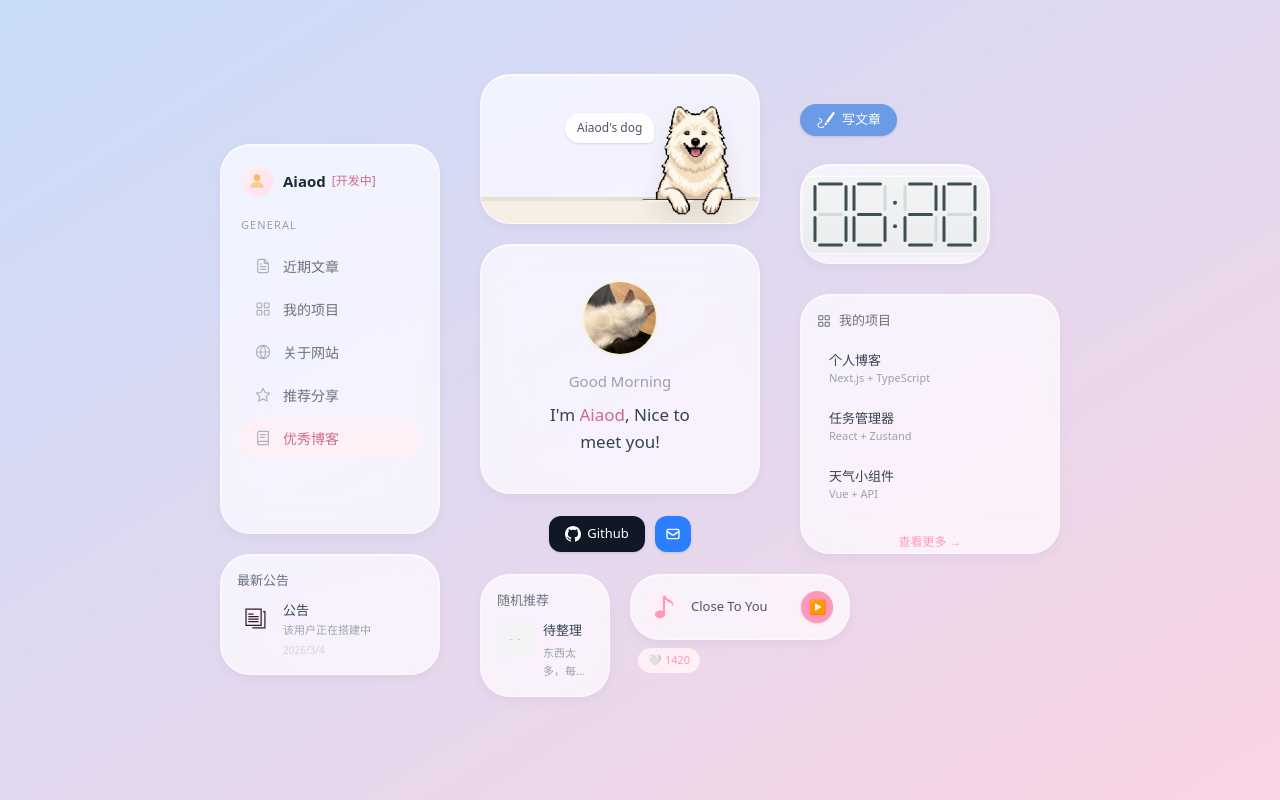
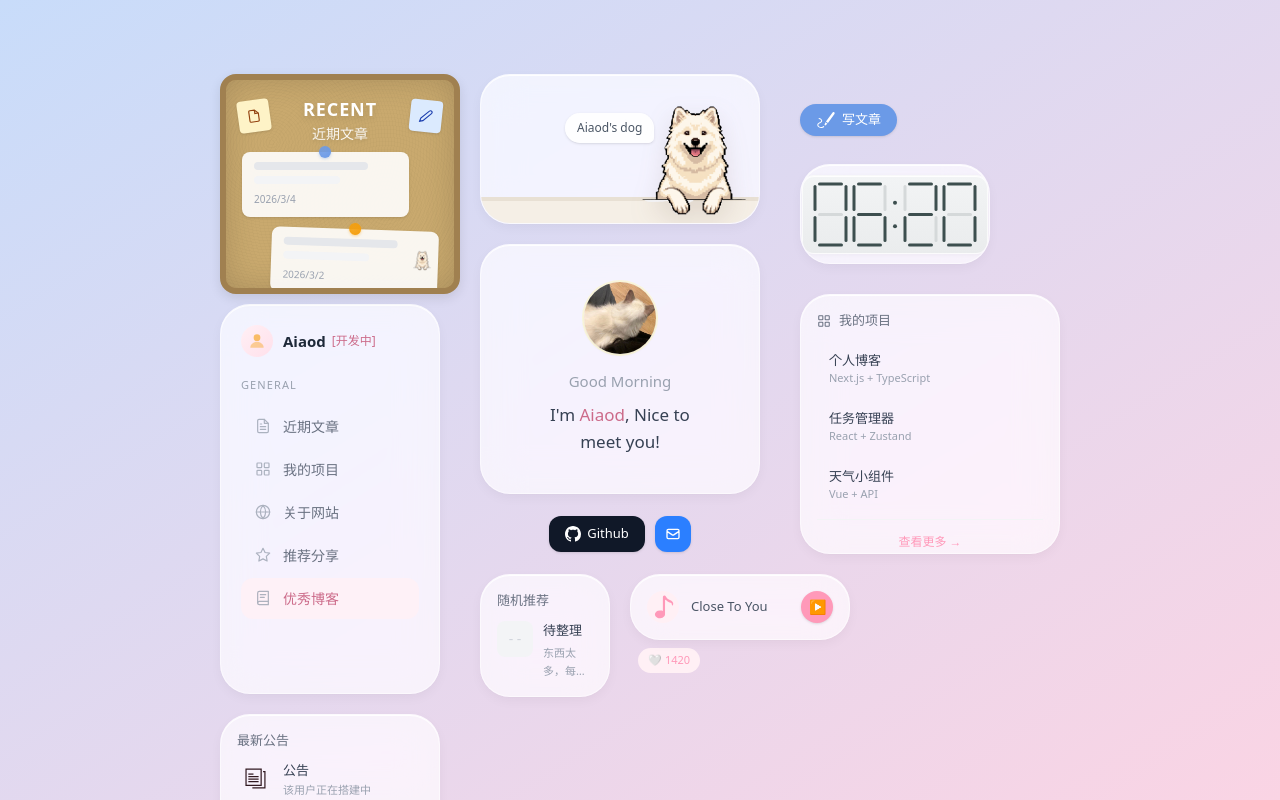
Before and after one commit to aiaod1009/about-me, a Next.js app: page / in a window 1280 px wide. Built offline with nearby package versions, Linux system fonts and the light colour scheme.

Commit message:
近期文章

```diff
--- a/app/page.tsx
+++ b/app/page.tsx
@@ -7,6 +7,7 @@ import SocialLinks from "@/components/widgets/SocialLinks";
 import MusicPlayer from "@/components/widgets/MusicPlayer";
 import IllustrationCard from "@/components/widgets/IllustrationCard";
 import RecommendCard from "@/components/widgets/RecommendCard";
+import RecentArticles from "@/components/widgets/RecentArticles";
 
 export default function Home() {
   return (
@@ -15,15 +16,19 @@ export default function Home() {
       <div className="relative select-none" style={{ width: "1200px", minHeight: "720px" }}>
 
         {/* ================= 左列 ================= */}
-        <div className="absolute" style={{ left: "180px", top: "140px", width: "220px", height: "390px" }}>
+        <div className="absolute" style={{ left: "180px", top: "300px", width: "220px", height: "390px" }}>
           <Sidebar />
         </div>
 
-        <div className="absolute" style={{ left: "180px", top: "550px", width: "220px", height: "120px" }}>
+        <div className="absolute" style={{ left: "180px", top: "710px", width: "220px", height: "120px" }}>
           <NoticeCard />
         </div>
 
         {/* ================= 中列 ================= */}
+        <div className="absolute" style={{ left: "180px", top: "70px", width: "240px", height: "220px" }}>
+          <RecentArticles />
+        </div>
+
         <div className="absolute" style={{ left: "440px", top: "70px", width: "280px", height: "150px" }}>
           <IllustrationCard />
         </div>
--- /dev/null
+++ b/components/widgets/RecentArticles.tsx
@@ -0,0 +1,108 @@
+"use client";
+
+const articles = [
+  { title: "第一篇技术文章", date: "2026/3/4" },
+  { title: "React 学习笔记", date: "2026/3/2" },
+  { title: "Tailwind CSS 实践", date: "2026/2/28" },
+];
+
+const pinColors = ["#6b9ae7", "#f59e0b", "#ef4444"];
+
+export default function RecentArticles() {
+  return (
+    <div
+      className="relative h-full rounded-2xl overflow-hidden"
+      style={{
+        background: "#c9a96e",
+        boxShadow: "inset 0 0 30px rgba(0,0,0,0.15), 0 4px 12px rgba(0,0,0,0.1)",
+        border: "6px solid #a08050",
+      }}
+    >
+      {/* 软木板纹理 */}
+      <div
+        className="absolute inset-0"
+        style={{
+          background:
+            "repeating-radial-gradient(circle at 20% 30%, transparent 0, transparent 2px, rgba(0,0,0,0.03) 2px, rgba(0,0,0,0.03) 3px), repeating-radial-gradient(circle at 70% 60%, transparent 0, transparent 3px, rgba(0,0,0,0.02) 3px, rgba(0,0,0,0.02) 4px)",
+          opacity: 0.6,
+        }}
+      />
+
+      {/* 标题区 */}
+      <div className="relative z-10 text-center pt-4 pb-2">
+        <div className="text-[18px] font-bold text-white tracking-wider drop-shadow-md">
+          RECENT
+        </div>
+        <div className="text-[14px] text-white/90 font-medium drop-shadow-sm">
+          近期文章
+        </div>
+      </div>
+
+      {/* 文章卡片 */}
+      <div className="relative z-10 px-4 pb-4 flex flex-col gap-3">
+        {articles.map((article, index) => {
+          const pinColor = pinColors[index % pinColors.length];
+          const isRight = index % 2 === 1;
+          return (
+            <div
+              key={index}
+              className="relative bg-white/90 rounded-lg px-3 py-2.5 shadow-sm"
+              style={{
+                transform: `rotate(${index === 1 ? 2 : index === 2 ? -1.5 : 0}deg)`,
+                marginLeft: isRight ? "auto" : 0,
+                marginRight: isRight ? 0 : "auto",
+                width: "85%",
+              }}
+            >
+              {/* 图钉 */}
+              <div
+                className="absolute -top-1.5 left-1/2 -translate-x-1/2 w-3 h-3 rounded-full shadow-sm"
+                style={{
+                  background: `radial-gradient(circle at 35% 35%, ${pinColor}dd, ${pinColor})`,
+                  boxShadow: `0 1px 3px ${pinColor}66`,
+                }}
+              />
+              {/* 标题线 */}
+              <div className="h-2 rounded-full bg-gray-200 mb-1.5" style={{ width: "80%" }} />
+              <div className="h-2 rounded-full bg-gray-100 mb-2" style={{ width: "60%" }} />
+              {/* 日期 */}
+              <div className="text-[10px] text-gray-400">{article.date}</div>
+            </div>
+          );
+        })}
+      </div>
+
+      {/* 右下角萨摩耶小图标 */}
+      <div className="absolute bottom-2 right-3 z-10">
+        <img src="/samoye.png" alt="dog" className="w-10 h-10 object-contain" />
+      </div>
+
+      {/* 装饰：左上角便签 */}
+      <div
+        className="absolute top-5 left-3 z-10 w-8 h-8 rounded-sm shadow-sm flex items-center justify-center text-[10px]"
+        style={{
+          background: "#fef3c7",
+          transform: "rotate(-8deg)",
+        }}
+      >
+        <svg width="14" height="14" viewBox="0 0 24 24" fill="none" stroke="#92400e" strokeWidth="2">
+          <path d="M14 2H6a2 2 0 0 0-2 2v16a2 2 0 0 0 2 2h12a2 2 0 0 0 2-2V8z" />
+          <polyline points="14 2 14 8 20 8" />
+        </svg>
+      </div>
+
+      {/* 装饰：右上角铅笔便签 */}
+      <div
+        className="absolute top-5 right-3 z-10 w-8 h-8 rounded-sm shadow-sm flex items-center justify-center"
+        style={{
+          background: "#dbeafe",
+          transform: "rotate(6deg)",
+        }}
+      >
+        <svg width="14" height="14" viewBox="0 0 24 24" fill="none" stroke="#1e40af" strokeWidth="2">
+          <path d="M17 3a2.828 2.828 0 1 1 4 4L7.5 20.5 2 22l1.5-5.5L17 3z" />
+        </svg>
+      </div>
+    </div>
+  );
+}
```
